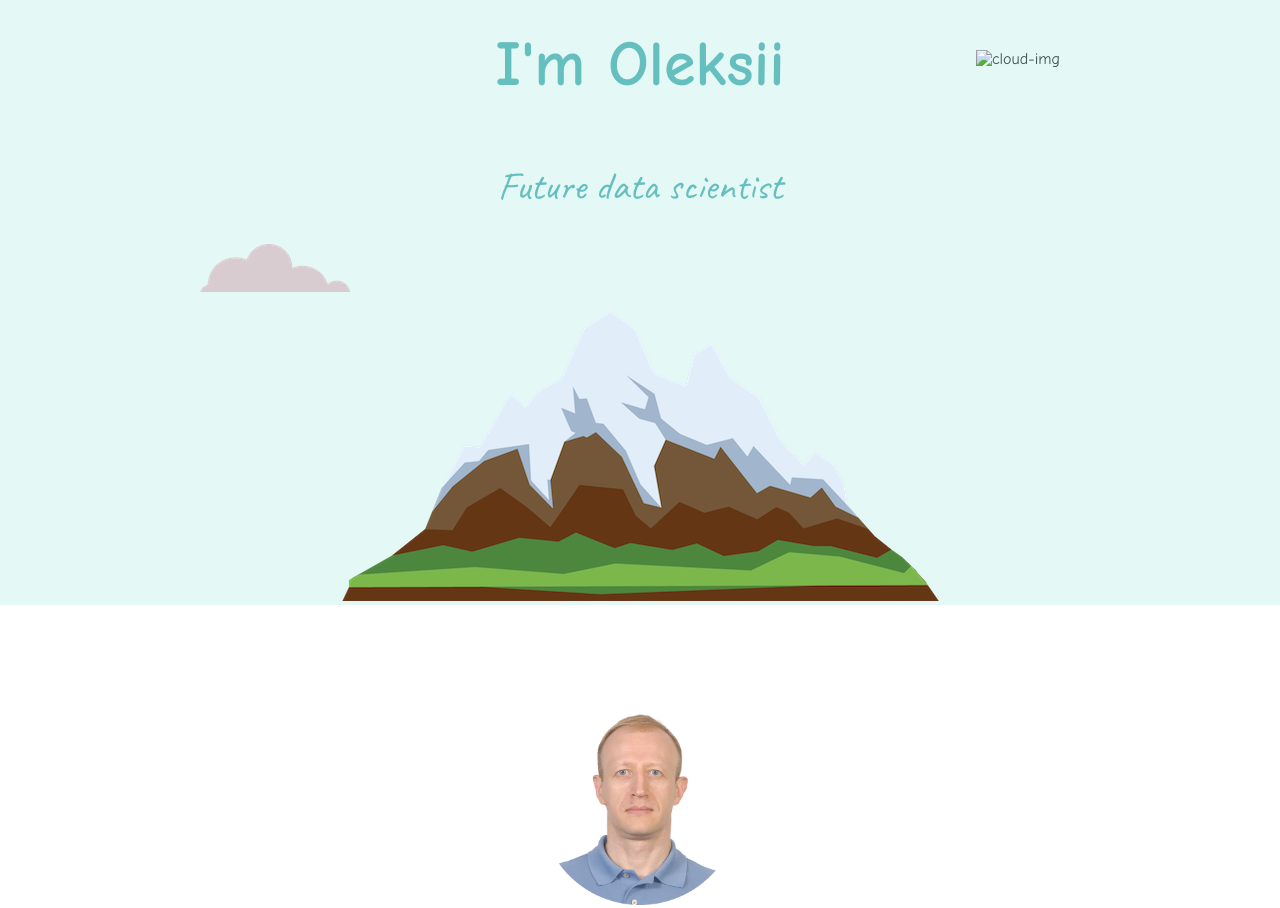
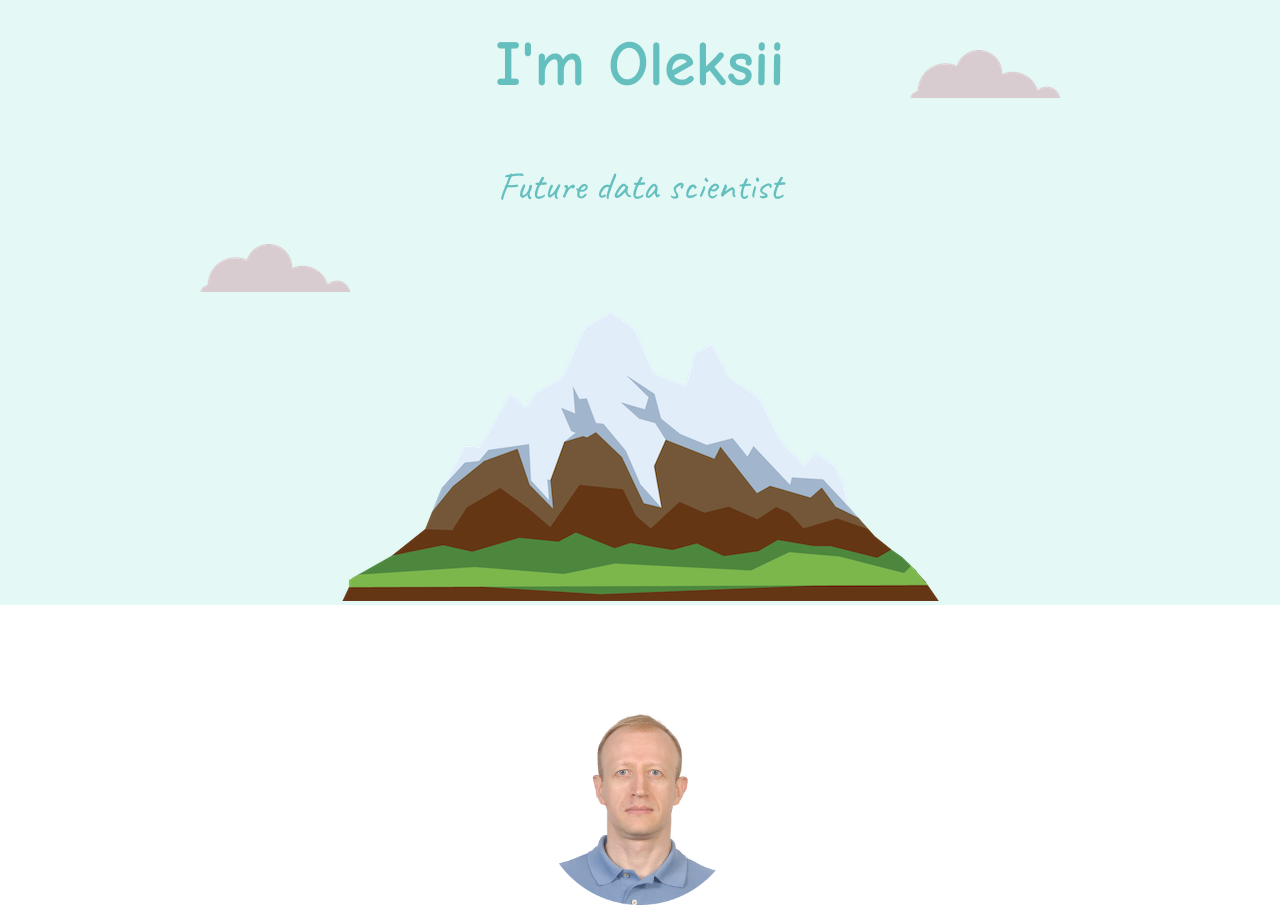
Before and after one commit to Riaoleksii/CV, a plain HTML site: page index.html in a window 1280 px wide. Shown: the top 908 px of the page. Drawn offline with Linux system fonts and the light colour scheme.

Commit message:
Update index.html

```diff
--- a/index.html
+++ b/index.html
@@ -10,7 +10,7 @@
   <body>
 
     <div class="top-container">
-      <img class="top-cloud" src="images/cloud.png" alt="cloud-img">
+      <img class="top-cloud" src="cloud.png" alt="cloud-img">
       <h1>I'm Oleksii</h1>
       <p><h2>Future data scientist</h2></p>
       <img class="bottom-cloud" src="cloud.png" alt="cloud-img">
```
